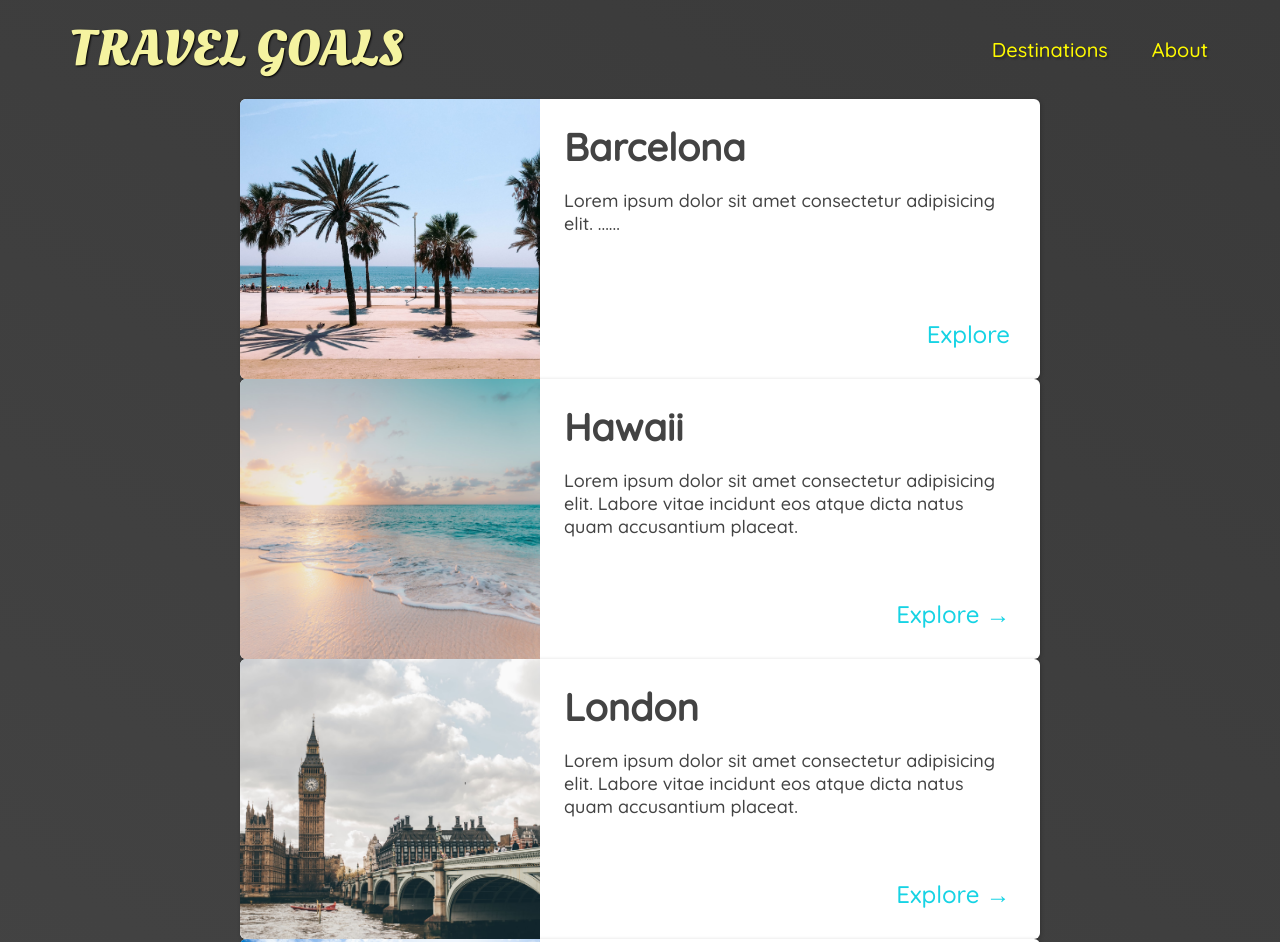
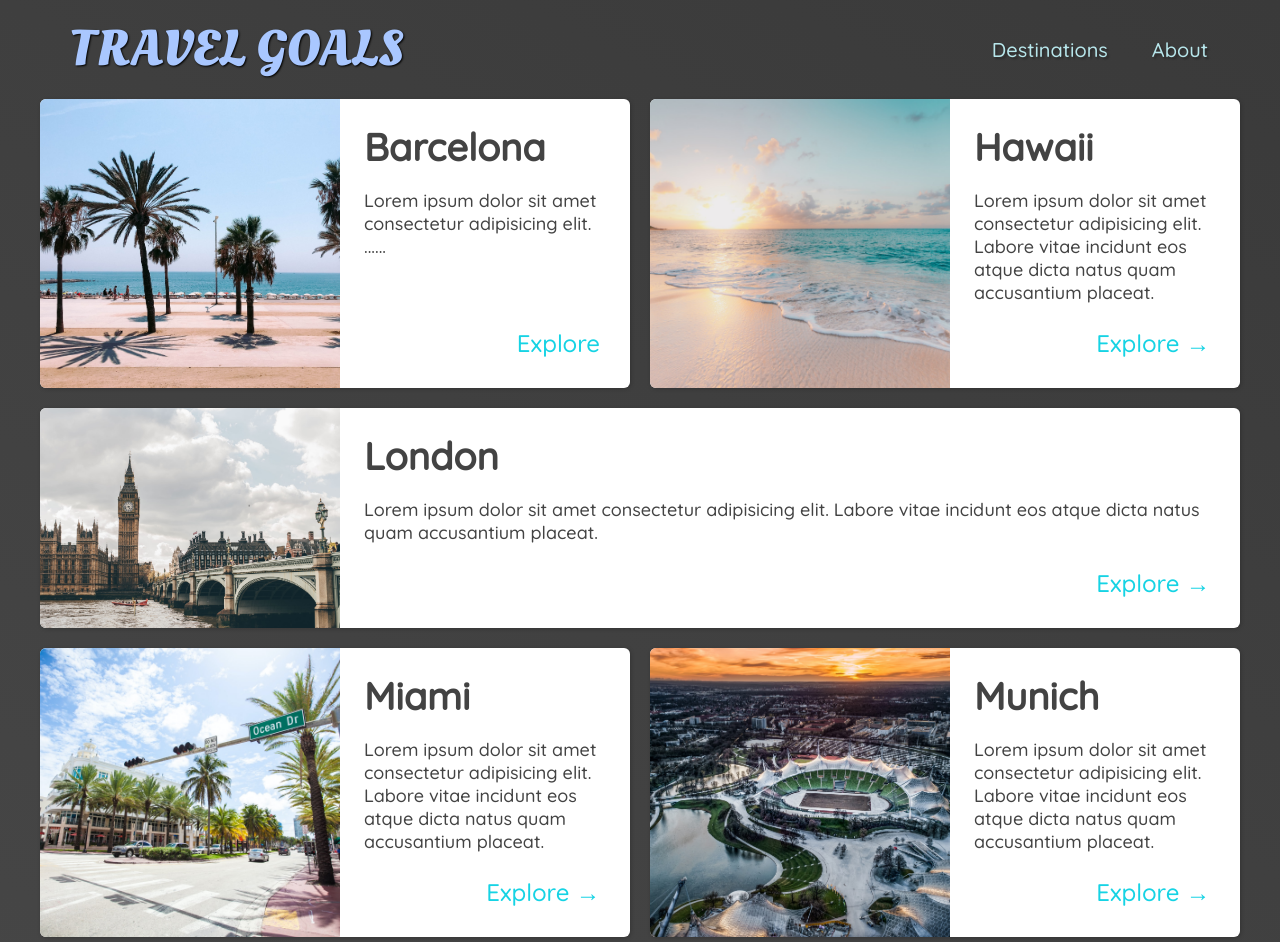
Before and after one commit to crovax124/TravelPage, a plain HTML site: page subsite/places.html in a window 1280 px wide. Shown: the top 942 px of the page. Drawn offline with Linux system fonts and the light colour scheme.

Commit message:
design finish

```diff
--- a/styles/shared.css
+++ b/styles/shared.css
@@ -46,7 +46,7 @@ header a {
 border-radius: 6px;
 }
 
-header a:hover {
+header nav a:hover {
     color: rgb(77, 77, 77);
     background-color: rgb(255, 251, 0);
 }
--- a/styles/styles-places.css
+++ b/styles/styles-places.css
@@ -1,15 +1,28 @@
 body {
-    background: linear-gradient(30deg, rgb(77,77,77), rgb(58,58,58));
+  background: linear-gradient(30deg, rgb(77, 77, 77), rgb(58, 58, 58));
   color: rgb(68, 68, 68);
+}
+#page-logo {
+  color: rgb(183, 230, 235);
 }
 
 header {
   position: static;
 }
+header a {
+  color: rgb(183, 230, 235);
+}
+header nav a:hover {
+    color: rgb(59, 59, 59);
+    background-color: rgb(183, 230, 235);
+  }
 
 main ul {
-    width: 800px;
+  width: 1200px;
   margin: 0 auto;
+  display: grid;
+  grid-template-columns: 1fr 1fr;
+  gap: 20px 20px;
 }
 main li {
   display: flex;
@@ -17,13 +30,11 @@ main li {
   box-shadow: 1px 1px 4px rgba(0, 0, 0, 0.2);
   border-radius: 6px;
   overflow: hidden;
-
 }
 main li img {
   width: 300px;
-    height: 280px;
+  height: auto;
   object-fit: cover;
-
 }
 
 .item-content {
@@ -37,13 +48,11 @@ main li img {
 .item-content h2 {
   color: rgb(67, 67, 67);
   font-size: 38px;
-    margin: 0px;
-
+  margin: 0px 10px 10px 0;
 }
 .actions {
-    display:flex;
-    justify-content:end;
-
+  display: flex;
+  justify-content: end;
 }
 
 .actions a {
@@ -56,7 +65,17 @@ main li img {
 
 .actions a:hover {
   background-color: rgb(235, 253, 255);
+  box-shadow: 1px 1px 4px rgba(0, 0, 0, 0.2);
+  text-shadow: 1px 1px 2px rgba(0, 0, 0, 0.2);
 }
-  footer{
+.near-eachother {
+  display: flex;
+}
 
+li:nth-of-type(3) {
+  grid-column: 1 / span 2;
 }
+
+#page-logo a {
+  color: rgb(169, 199, 255);
+}
```
Lines whose indentation alone changed are shown as unchanged.
